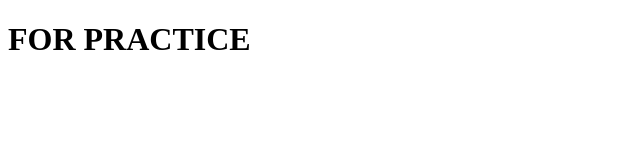
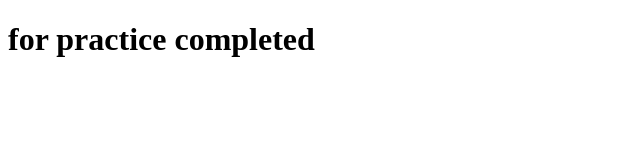
Before and after one commit to AbdullahSajid18/practice, a plain HTML site: page index.html in a window 1280 px wide. Shown: the whole page, without its empty margins (0-640 px from the left). Drawn offline with Linux system fonts and the light colour scheme.

Commit message:
Worked from Home

```diff
--- a/index.html
+++ b/index.html
@@ -4,9 +4,9 @@
     <meta charset="UTF-8">
     <meta http-equiv="X-UA-Compatible" content="IE=edge">
     <meta name="viewport" content="width=device-width, initial-scale=1.0">
-    <title>PRACTICE</title>
+    <title>PRACTICE -Home</title>
 </head>
 <body>
-    <h1>FOR PRACTICE</h1>
+    <h1>for practice completed</h1>
 </body>
 </html>
```
